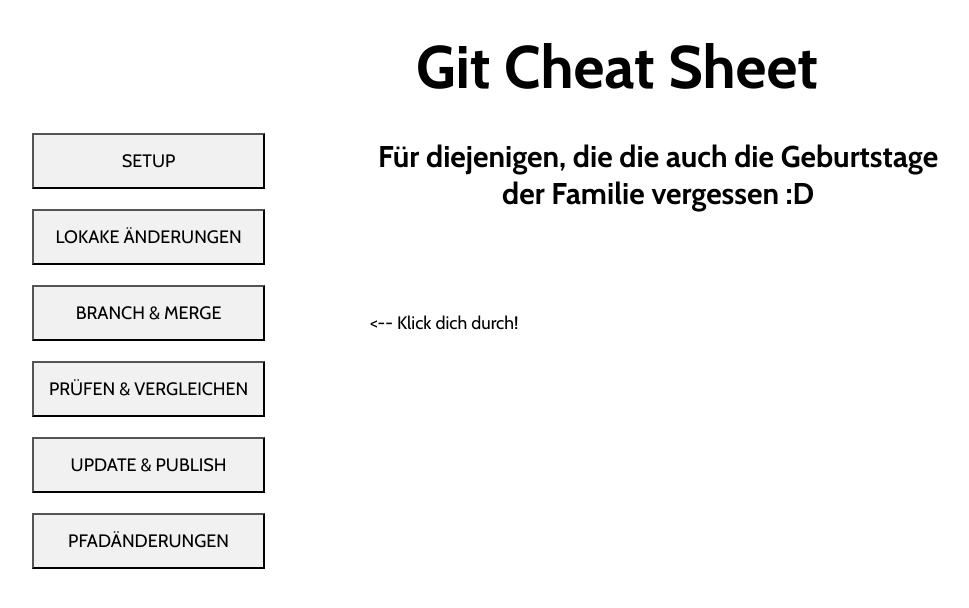
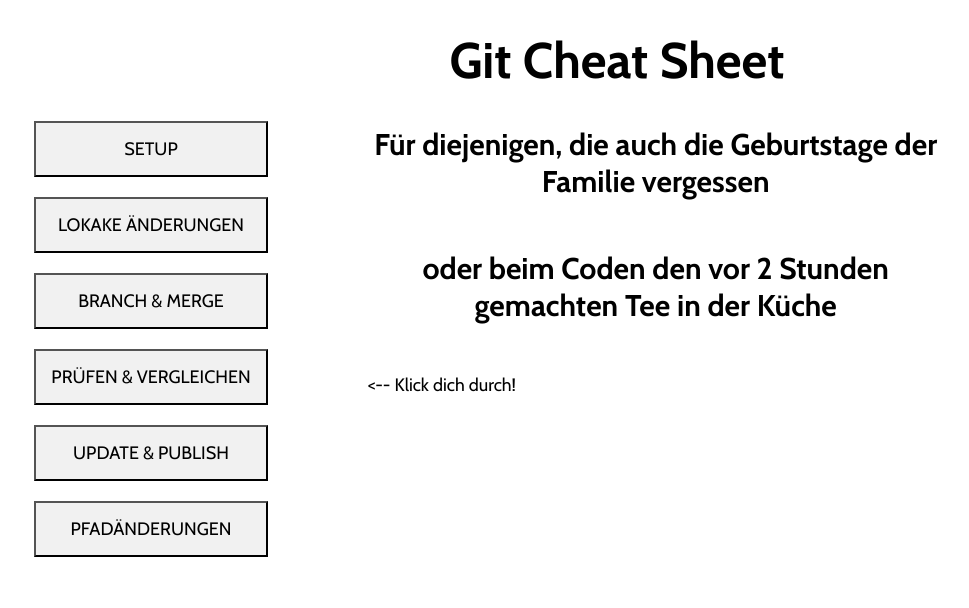
Before and after one commit to Romantev/Project_Git-Cheat-Sheet, a plain HTML site: page index.html in a window 1280 px wide. Shown: the whole page, without its empty margins (23-992 px from the left). Drawn offline with Linux system fonts and the light colour scheme.

Commit message:
edit html

```diff
--- a/assets/style.css
+++ b/assets/style.css
@@ -19,14 +19,14 @@ html {
 }
 
 h1 {
-    font-size: 6rem;
+    font-size: 5rem;
     font-weight: 900;
     text-align: center;
 }
 
 h2 {
     font-size: 3rem;
-    font-weight: 700;
+    font-weight: 900;
     margin-bottom: 1rem;
 }
 
@@ -46,7 +46,7 @@ header {
 main {
     margin: 0 5rem;
     display: flex;
-    justify-content: space-evenly;
+    justify-content: center;
     align-items: first baseline;
     gap: 10rem;
 }
@@ -66,6 +66,7 @@ button {
 
 button:hover {
     transform: scale(1.1);
+    cursor: pointer;
 }
 
 main section {
@@ -84,7 +85,11 @@ main section #intro {
 
 main section #intro h2 {
     text-align: center;
-    margin-bottom: 10rem;
+    margin-bottom: 5rem;
+}
+
+main section #intro h2:nth-of-type(2) {
+    margin-bottom: 5rem;
 }
 
 article > p {
@@ -96,7 +101,6 @@ article div {
     display: grid;
     grid-template-columns: repeat(2,1fr);
     align-items: center;
-    border-top: 1px solid black;
     padding: 2rem;
 }
 
--- a/index.html
+++ b/index.html
@@ -22,7 +22,8 @@
         </div>
         <section>
             <article id="intro">
-                <h2>Für diejenigen, die die auch die Geburtstage der Familie vergessen :D</h2>
+                <h2>Für diejenigen, die auch die Geburtstage der Familie vergessen</h2>
+                <h2>oder beim Coden den vor 2 Stunden gemachten Tee in der Küche</h2>
                 <p><-- Klick dich durch!</p>
             </article>
             <article id="setup">
```
